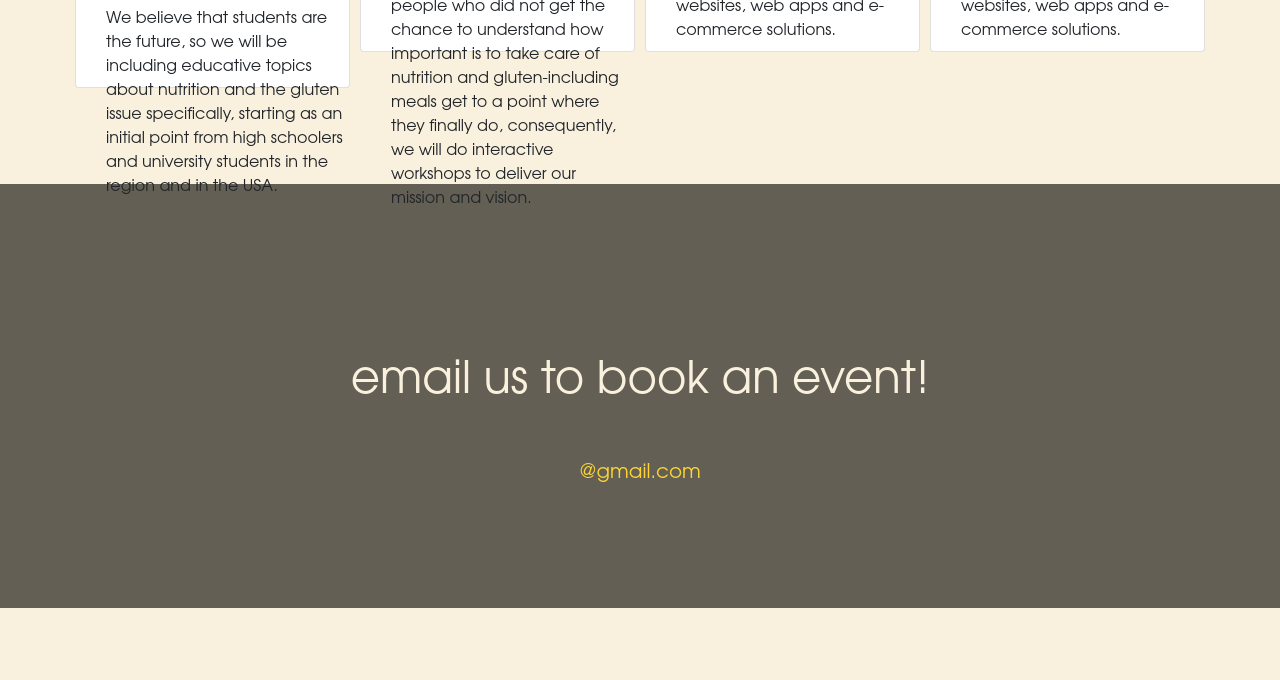
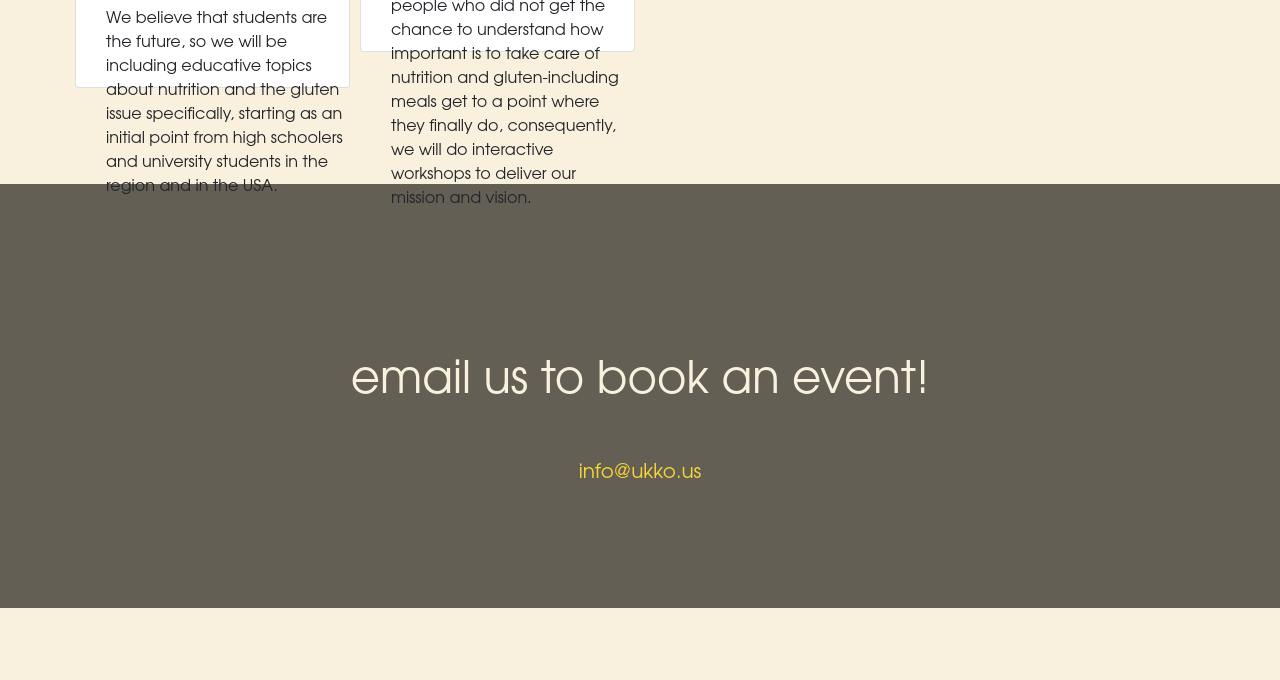
Before and after one commit to galinasu23-meet/ukko2-project, a Flask app: page / in a window 1280 px wide. Shown: the part 552-1232 px from the top of the page. Run offline with Flask 2, Linux system fonts and the light colour scheme.

Commit message:
Update events.html

```diff
--- a/ukko/templates/events.html
+++ b/ukko/templates/events.html
@@ -202,7 +202,7 @@
 
                 </div>
             </div>
-            <div class="col-md-3 col-sm-6">
+            <!-- <div class="col-md-3 col-sm-6">
                 <div class="card card-block">
                 <h4 class="card-title text-right"><i class="material-icons">settings</i></h4>
                 <img src="https://static.pexels.com/photos/262550/pexels-photo-262550.jpeg" alt="Photo of sunset">
@@ -216,8 +216,8 @@
                 <img src="https://static.pexels.com/photos/326424/pexels-photo-326424.jpeg" alt="Photo of sunset">
                 <h5 class="card-title  mt-3 mb-3">text</h5>
                 <p class="card-text">This is a company that builds websites, web apps and e-commerce solutions.</p>
-                </div>
-            </div>
+                </d -->
+            <!-- </div>  -->
         </div>
 
     </div>
@@ -230,7 +230,7 @@
 
     <div id="box">
         <h1 id = "boxh">email us to book an event!</h1>
-        <p id = "boxp" href="#">@gmail.com</p>
+        <p id = "boxp" href="#">info@ukko.us</p>
     </div>
 
 
```
